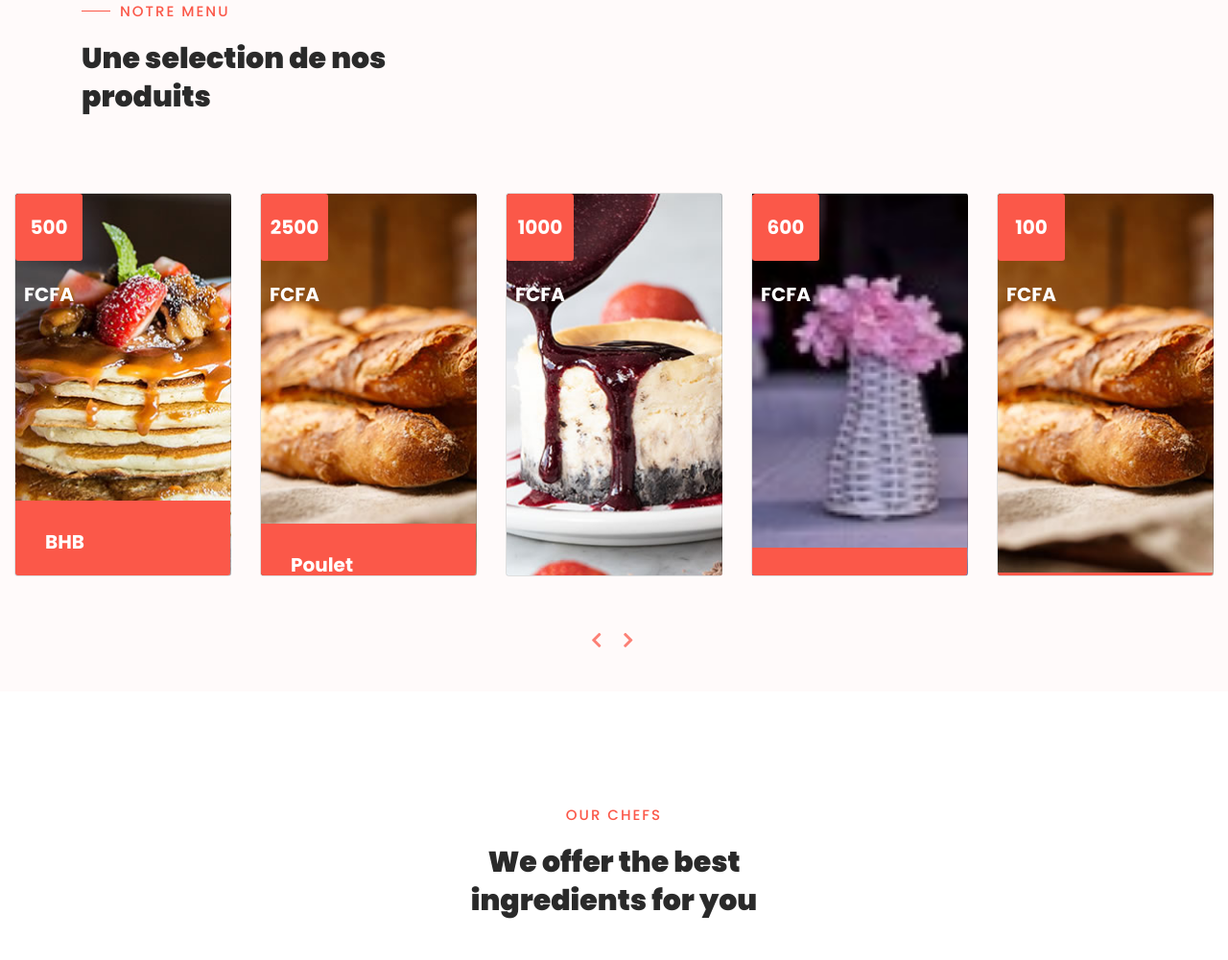
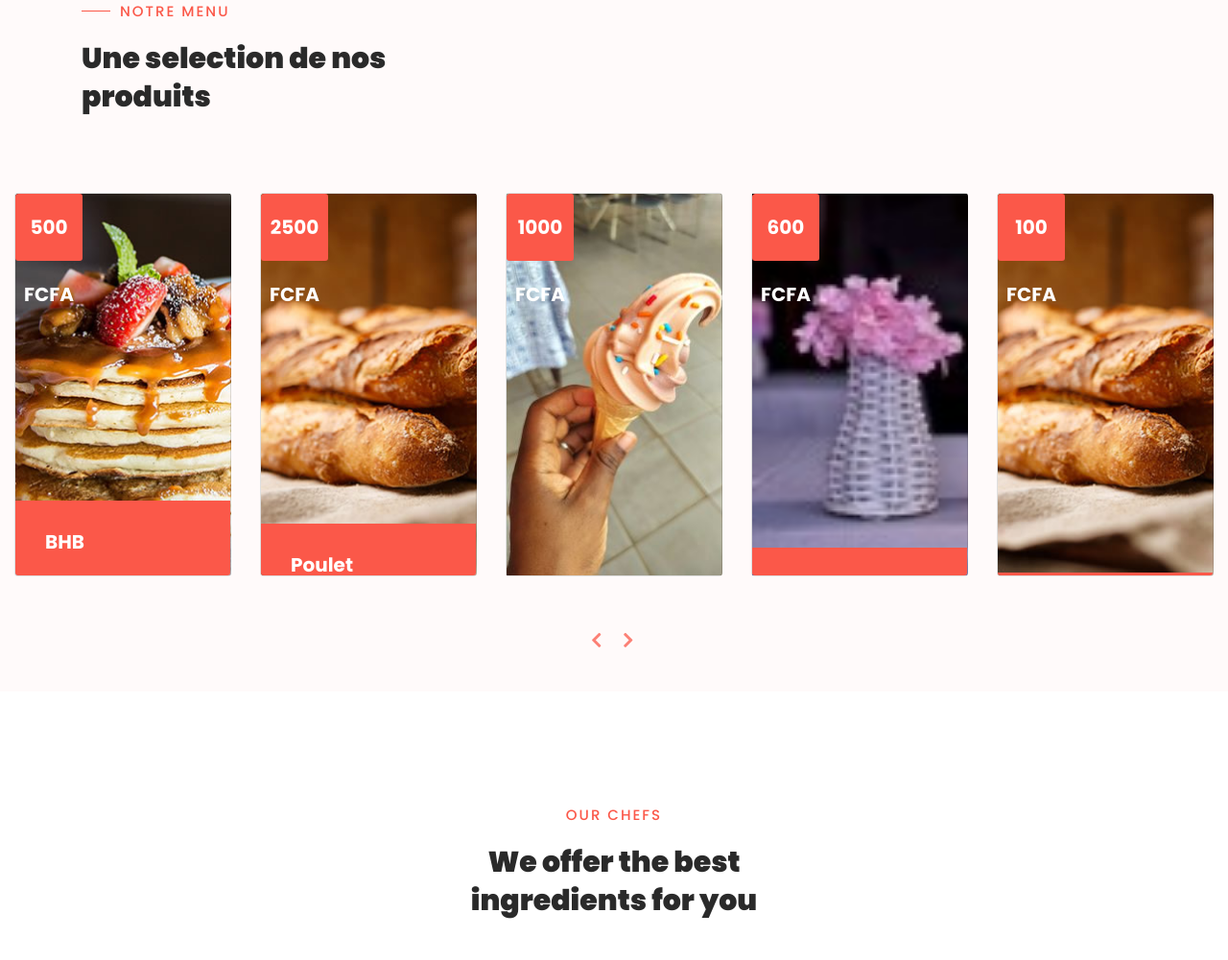
Before and after one commit to chips-chicken-tech/chipschicken.com, a plain HTML site: page index.html in a window 1280 px wide. Shown: the part 1556-2557 px from the top of the page at 96% size. Drawn offline with Linux system fonts and the light colour scheme.

Commit message:
updated the menu picture

```diff
--- a/assets/css/templatemo-klassy-cafe.css
+++ b/assets/css/templatemo-klassy-cafe.css
@@ -932,7 +932,7 @@ menu
   background-image: url(../images/menu-item-03.jpg);
 }
 .card4 {
-  background-image: url(../images/menu-item-04.jpg);
+  background-image: url(../images/glace.jpg);
 }
 .card5 {
   background-image: url(../images/menu-item-05-c&c.jpg);
```
Also changed, not shown: assets/images/glace.jpg (added).
